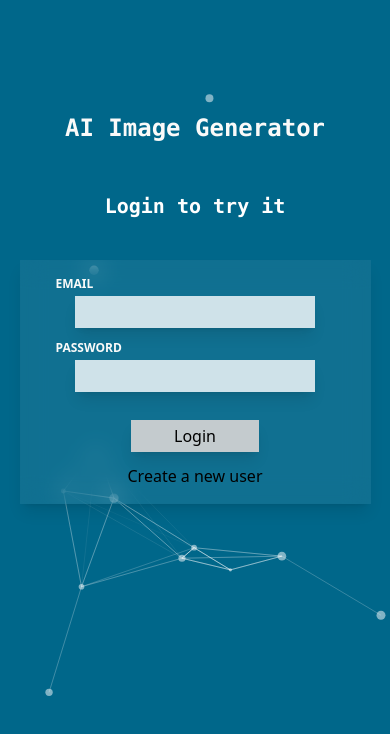
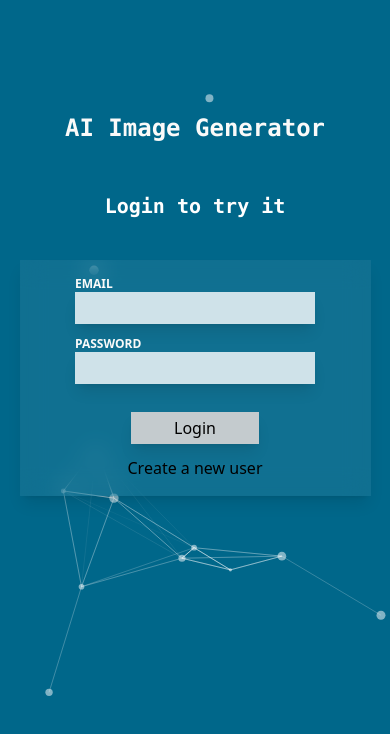
Before and after one commit to HoreaMatei/image-generator, a React (Vite) app in the folder frontend/: page / in a window 390 px wide. Shown: the top 734 px of the page. Built offline with nearby package versions, Linux system fonts and the light colour scheme; no server answers.

Commit message:
css chnages for mobile devices

```diff
--- a/frontend/src/components/Label.jsx
+++ b/frontend/src/components/Label.jsx
@@ -5,7 +5,7 @@ const Label = ({ htmlFor, className, children }) => {
     <label
       htmlFor={htmlFor}
       className={twMerge(
-        "text-stone-50 font-bold mb-1 text-left text-xs ml-5 uppercase",
+        "text-stone-50 font-bold mb-1 text-left text-xs w-60 m-auto  uppercase",
         className
       )}
     >
```
